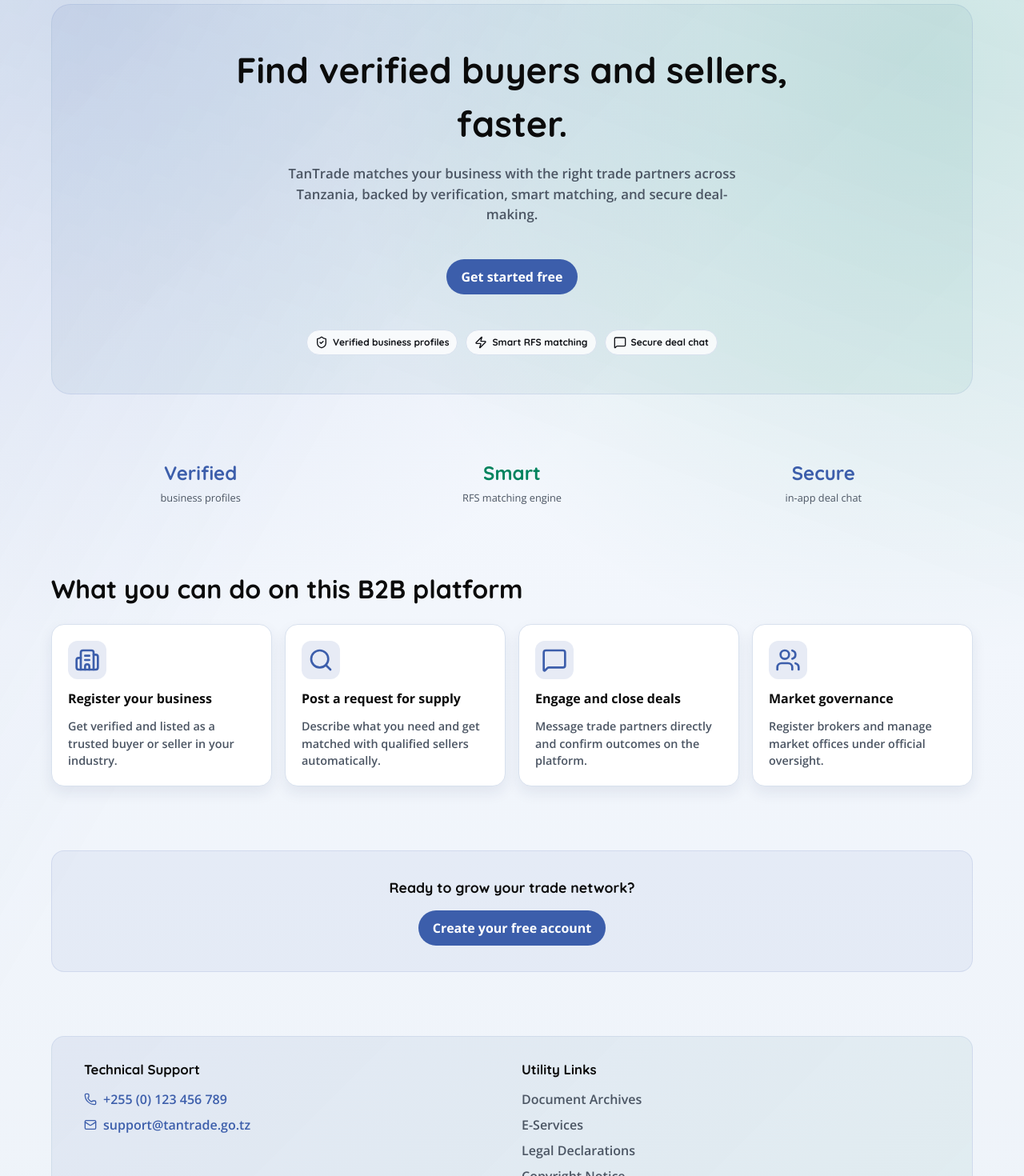
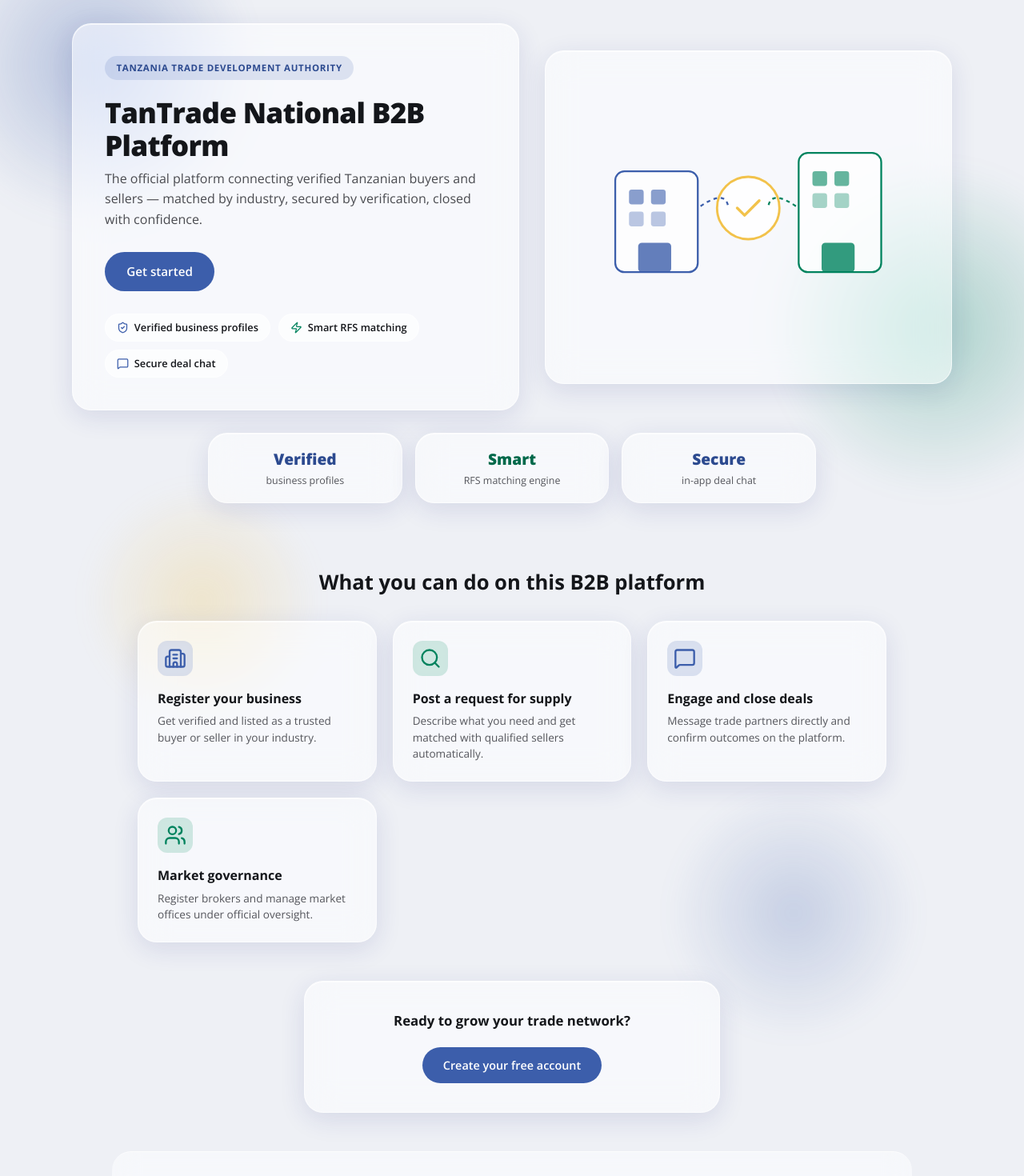
Before and after one commit to primachs/Tantrade-b2b-platform, a React (Vite) app in the folder Frontend/: page / in a window 1280 px wide. Shown: the part 80-1550 px from the top of the page at 80% size. Built offline with nearby package versions, Linux system fonts and the light colour scheme; no server answers.

Commit message:
Redesign landing page with glassmorphism, TanTrade National B2B Platform branding, and animations

```diff
--- a/Frontend/src/presentation/pages/LandingPage.tsx
+++ b/Frontend/src/presentation/pages/LandingPage.tsx
@@ -1,146 +1,226 @@
-import { ShieldCheck, Building2, Zap, Phone, Mail, FileText, Users, MessageSquare, Search } from "lucide-react";
+import { ShieldCheck, Zap, MessageSquare, Building2, Search, Users } from "lucide-react";
 import { motion } from "motion/react";
 
 type LandingPageProps = {
   onGetStarted: () => void;
 };
 
+const glassCard: React.CSSProperties = {
+  background: "rgba(255,255,255,0.55)",
+  backdropFilter: "blur(20px) saturate(150%)",
+  WebkitBackdropFilter: "blur(20px) saturate(150%)",
+  border: "1px solid rgba(255,255,255,0.6)",
+  borderRadius: "24px",
+  boxShadow: "0 8px 32px rgba(31,38,135,0.12), inset 0 1px 0 rgba(255,255,255,0.7)",
+};
+
 export const LandingPage = (_props: LandingPageProps) => {
   const services = [
     {
-      icon: <Building2 className="w-8 h-8" />,
+      icon: <Building2 className="w-7 h-7" />,
       title: "Register your business",
       desc: "Get verified and listed as a trusted buyer or seller in your industry.",
+      tint: "rgba(60,94,171,0.18)",
+      color: "#3c5eab",
     },
     {
-      icon: <Search className="w-8 h-8" />,
+      icon: <Search className="w-7 h-7" />,
       title: "Post a request for supply",
       desc: "Describe what you need and get matched with qualified sellers automatically.",
+      tint: "rgba(0,131,94,0.18)",
+      color: "#00835e",
     },
     {
-      icon: <MessageSquare className="w-8 h-8" />,
+      icon: <MessageSquare className="w-7 h-7" />,
       title: "Engage and close deals",
       desc: "Message trade partners directly and confirm outcomes on the platform.",
+      tint: "rgba(60,94,171,0.18)",
+      color: "#3c5eab",
     },
     {
-      icon: <Users className="w-8 h-8" />,
+      icon: <Users className="w-7 h-7" />,
       title: "Market governance",
       desc: "Register brokers and manage market offices under official oversight.",
+      tint: "rgba(0,131,94,0.18)",
+      color: "#00835e",
     },
   ];
 
   return (
-    <main className="page landing-home">
-      <motion.section
-        className="landing-hero"
-        initial={{ opacity: 0, y: 30 }}
+    <main style={{ position: "relative", overflow: "hidden", background: "#eef0f5", minHeight: "100vh" }}>
+      {/* Soft colored orbs for the glass panels to refract against */}
+      <div style={{ position: "absolute", top: "-100px", left: "-80px", width: "400px", height: "400px", borderRadius: "50%", background: "radial-gradient(circle, rgba(60,94,171,0.32), transparent 70%)", filter: "blur(15px)", pointerEvents: "none" }} />
+      <div style={{ position: "absolute", top: "220px", right: "-100px", width: "420px", height: "420px", borderRadius: "50%", background: "radial-gradient(circle, rgba(0,131,94,0.28), transparent 70%)", filter: "blur(15px)", pointerEvents: "none" }} />
+      <div style={{ position: "absolute", top: "620px", left: "8%", width: "300px", height: "300px", borderRadius: "50%", background: "radial-gradient(circle, rgba(242,194,75,0.24), transparent 70%)", filter: "blur(12px)", pointerEvents: "none" }} />
+      <div style={{ position: "absolute", top: "1000px", right: "10%", width: "320px", height: "320px", borderRadius: "50%", background: "radial-gradient(circle, rgba(60,94,171,0.22), transparent 70%)", filter: "blur(12px)", pointerEvents: "none" }} />
+
+      <div style={{ position: "relative", padding: "3rem 2rem" }}>
+        <div style={{ maxWidth: "1100px", margin: "0 auto", display: "grid", gridTemplateColumns: "1.1fr 1fr", gap: "2rem", alignItems: "center" }} className="hero-grid-responsive">
+          <motion.div
+            style={{ ...glassCard, padding: "2.5rem" }}
+            initial={{ opacity: 0, y: 24 }}
             animate={{ opacity: 1, y: 0 }}
-        transition={{ duration: 0.8, ease: "easeOut" }}
+            transition={{ duration: 0.6, ease: "easeOut" }}
           >
-        <div className="hero-wrapper">
-          <h1 className="hero-headline">Find verified buyers and sellers, faster.</h1>
-          <p className="hero-subheader">
-            TanTrade matches your business with the right trade partners across Tanzania, backed by verification, smart matching, and secure deal-making.
+            <span style={{ display: "inline-flex", alignItems: "center", background: "rgba(60,94,171,0.15)", color: "#2c4a8f", padding: "0.4rem 0.9rem", borderRadius: "999px", fontSize: "0.72rem", fontWeight: 700, letterSpacing: "0.06em", textTransform: "uppercase", marginBottom: "1.25rem" }}>
+              Tanzania Trade Development Authority
+            </span>
+            <h1 style={{ fontSize: "2.2rem", fontWeight: 800, color: "#14161a", margin: "0 0 0.6rem", letterSpacing: "-0.02em", lineHeight: 1.15 }}>
+              TanTrade National B2B Platform
+            </h1>
+            <p style={{ color: "#4a4b50", fontSize: "1rem", margin: "0 0 1.75rem", lineHeight: 1.6 }}>
+              The official platform connecting verified Tanzanian buyers and sellers — matched by industry, secured by verification, closed with confidence.
             </p>
-          <div className="hero-cta">
-            <button type="button" className="button button--primary" onClick={_props.onGetStarted}>
-              Get started free
+            <button
+              type="button"
+              onClick={_props.onGetStarted}
+              style={{ padding: "0.8rem 1.7rem", borderRadius: "999px", border: "none", background: "#3c5eab", color: "#fff", fontWeight: 600, fontSize: "0.95rem", cursor: "pointer", marginBottom: "1.75rem" }}
+            >
+              Get started
             </button>
+            <div style={{ display: "flex", gap: "0.6rem", flexWrap: "wrap" }}>
+              <span style={{ display: "inline-flex", alignItems: "center", gap: "0.4rem", background: "rgba(255,255,255,0.6)", border: "1px solid rgba(255,255,255,0.7)", padding: "0.45rem 0.9rem", borderRadius: "999px", fontSize: "0.8rem", fontWeight: 600, color: "#14161a" }}>
+                <ShieldCheck style={{ width: "15px", height: "15px", color: "#3c5eab" }} /> Verified business profiles
+              </span>
+              <span style={{ display: "inline-flex", alignItems: "center", gap: "0.4rem", background: "rgba(255,255,255,0.6)", border: "1px solid rgba(255,255,255,0.7)", padding: "0.45rem 0.9rem", borderRadius: "999px", fontSize: "0.8rem", fontWeight: 600, color: "#14161a" }}>
+                <Zap style={{ width: "15px", height: "15px", color: "#00835e" }} /> Smart RFS matching
+              </span>
+              <span style={{ display: "inline-flex", alignItems: "center", gap: "0.4rem", background: "rgba(255,255,255,0.6)", border: "1px solid rgba(255,255,255,0.7)", padding: "0.45rem 0.9rem", borderRadius: "999px", fontSize: "0.8rem", fontWeight: 600, color: "#14161a" }}>
+                <MessageSquare style={{ width: "15px", height: "15px", color: "#3c5eab" }} /> Secure deal chat
+              </span>
             </div>
-          <div className="hero-pills">
-            <span className="pill"><ShieldCheck className="icon" /> Verified business profiles</span>
-            <span className="pill"><Zap className="icon" /> Smart RFS matching</span>
-            <span className="pill"><MessageSquare className="icon" /> Secure deal chat</span>
+          </motion.div>
+
+          <motion.div
+            style={{ ...glassCard, padding: "1.5rem" }}
+            initial={{ opacity: 0, y: 24 }}
+            animate={{ opacity: 1, y: 0 }}
+            transition={{ duration: 0.65, ease: "easeOut", delay: 0.15 }}
+          >
+            <svg viewBox="0 0 400 320" style={{ width: "100%", height: "auto" }}>
+              <rect x="55" y="110" width="90" height="110" rx="10" fill="rgba(255,255,255,0.7)" stroke="#3c5eab" strokeWidth="2" />
+              <rect x="70" y="130" width="16" height="16" rx="3" fill="#3c5eab" opacity="0.6" />
+              <rect x="94" y="130" width="16" height="16" rx="3" fill="#3c5eab" opacity="0.6" />
+              <rect x="70" y="154" width="16" height="16" rx="3" fill="#3c5eab" opacity="0.35" />
+              <rect x="94" y="154" width="16" height="16" rx="3" fill="#3c5eab" opacity="0.35" />
+              <rect x="80" y="188" width="36" height="32" rx="4" fill="#3c5eab" opacity="0.8" />
+              <rect x="255" y="90" width="90" height="130" rx="10" fill="rgba(255,255,255,0.7)" stroke="#00835e" strokeWidth="2" />
+              <rect x="270" y="110" width="16" height="16" rx="3" fill="#00835e" opacity="0.6" />
+              <rect x="294" y="110" width="16" height="16" rx="3" fill="#00835e" opacity="0.6" />
+              <rect x="270" y="134" width="16" height="16" rx="3" fill="#00835e" opacity="0.35" />
+              <rect x="294" y="134" width="16" height="16" rx="3" fill="#00835e" opacity="0.35" />
+              <rect x="280" y="188" width="36" height="32" rx="4" fill="#00835e" opacity="0.8" />
+              <circle cx="200" cy="150" r="34" fill="rgba(255,255,255,0.85)" stroke="#f2c24b" strokeWidth="2.5" />
+              <path d="M188 150 l8 8 l16 -16" stroke="#f2c24b" strokeWidth="3" fill="none" strokeLinecap="round" strokeLinejoin="round" />
+              <path d="M148 148 Q175 130 178 148" stroke="#3c5eab" strokeWidth="2" fill="none" strokeDasharray="4 4" />
+              <path d="M252 148 Q225 130 222 148" stroke="#00835e" strokeWidth="2" fill="none" strokeDasharray="4 4" />
+            </svg>
+          </motion.div>
         </div>
+
+        <motion.div
+          style={{ maxWidth: "760px", margin: "1.75rem auto 0", display: "flex", gap: "1rem", flexWrap: "wrap" }}
+          initial={{ opacity: 0 }}
+          whileInView={{ opacity: 1 }}
+          viewport={{ once: true, margin: "-60px" }}
+          transition={{ duration: 0.5 }}
+        >
+          <div style={{ ...glassCard, flex: 1, minWidth: "160px", padding: "1.1rem 1.5rem", textAlign: "center" }}>
+            <p style={{ fontSize: "1.2rem", fontWeight: 800, color: "#2c4a8f", margin: 0 }}>Verified</p>
+            <p style={{ fontSize: "0.78rem", color: "#55565c", margin: "0.2rem 0 0" }}>business profiles</p>
           </div>
-      </motion.section>
+          <div style={{ ...glassCard, flex: 1, minWidth: "160px", padding: "1.1rem 1.5rem", textAlign: "center" }}>
+            <p style={{ fontSize: "1.2rem", fontWeight: 800, color: "#00694a", margin: 0 }}>Smart</p>
+            <p style={{ fontSize: "0.78rem", color: "#55565c", margin: "0.2rem 0 0" }}>RFS matching engine</p>
+          </div>
+          <div style={{ ...glassCard, flex: 1, minWidth: "160px", padding: "1.1rem 1.5rem", textAlign: "center" }}>
+            <p style={{ fontSize: "1.2rem", fontWeight: 800, color: "#2c4a8f", margin: 0 }}>Secure</p>
+            <p style={{ fontSize: "0.78rem", color: "#55565c", margin: "0.2rem 0 0" }}>in-app deal chat</p>
+          </div>
+        </motion.div>
+      </div>
 
       <motion.section
-        className="stats-row"
+        style={{ position: "relative", maxWidth: "1000px", margin: "0 auto", padding: "2rem 2rem 3rem" }}
         initial={{ opacity: 0 }}
         whileInView={{ opacity: 1 }}
         viewport={{ once: true, margin: "-100px" }}
         transition={{ duration: 0.6 }}
       >
-        <div className="stat-item">
-          <p className="landing-stat-value landing-stat-value--blue">Verified</p>
-          <p className="landing-stat-label">business profiles</p>
+        <h2 style={{ textAlign: "center", fontSize: "1.6rem", fontWeight: 700, color: "#14161a", margin: "0 0 1.75rem" }}>
+          What you can do on this B2B platform
+        </h2>
+        <div style={{ display: "grid", gridTemplateColumns: "repeat(auto-fit, minmax(220px, 1fr))", gap: "1.25rem" }}>
+          {services.map((service) => (
+            <div key={service.title} style={{ ...glassCard, padding: "1.5rem" }}>
+              <div style={{ width: "44px", height: "44px", borderRadius: "12px", background: service.tint, backdropFilter: "blur(4px)", display: "flex", alignItems: "center", justifyContent: "center", marginBottom: "1rem", color: service.color }}>
+                {service.icon}
               </div>
-        <div className="stat-item">
-          <p className="landing-stat-value landing-stat-value--green">Smart</p>
-          <p className="landing-stat-label">RFS matching engine</p>
-        </div>
-        <div className="stat-item">
-          <p className="landing-stat-value landing-stat-value--blue">Secure</p>
-          <p className="landing-stat-label">in-app deal chat</p>
-        </div>
-      </motion.section>
-
-      <motion.section
-        className="service-matrix"
-        id="service-matrix"
-        initial={{ opacity: 0 }}
-        whileInView={{ opacity: 1 }}
-        viewport={{ once: true, margin: "-100px" }}
-        transition={{ duration: 0.6 }}
-      >
-        <h2>What you can do on this B2B platform</h2>
-        <div className="service-grid">
-          {services.map((service) => (
-            <div key={service.title} className="service-card">
-              <div className="service-icon">{service.icon}</div>
-              <h3>{service.title}</h3>
-              <p>{service.desc}</p>
+              <h3 style={{ margin: "0 0 0.4rem", fontSize: "1rem", fontWeight: 700, color: "#14161a" }}>{service.title}</h3>
+              <p style={{ margin: 0, fontSize: "0.85rem", color: "#55565c", lineHeight: 1.5 }}>{service.desc}</p>
             </div>
           ))}
         </div>
       </motion.section>
 
       <motion.section
-        className="closing-cta"
+        style={{ position: "relative", textAlign: "center", padding: "0 2rem 3rem" }}
         initial={{ opacity: 0 }}
         whileInView={{ opacity: 1 }}
         viewport={{ once: true }}
         transition={{ duration: 0.6 }}
       >
-        <p className="closing-cta__title">Ready to grow your trade network?</p>
-        <button type="button" className="button button--primary" onClick={_props.onGetStarted}>
+        <div style={{ ...glassCard, maxWidth: "520px", margin: "0 auto", padding: "2.25rem" }}>
+          <p style={{ fontWeight: 700, color: "#14161a", margin: "0 0 1.25rem", fontSize: "1.05rem" }}>Ready to grow your trade network?</p>
+          <button
+            type="button"
+            onClick={_props.onGetStarted}
+            style={{ padding: "0.75rem 1.6rem", borderRadius: "999px", border: "none", background: "#3c5eab", color: "#fff", fontWeight: 600, fontSize: "0.9rem", cursor: "pointer" }}
+          >
             Create your free account
           </button>
+        </div>
       </motion.section>
 
       <motion.section
-        className="support-footer"
-        id="support-footer"
+        style={{ position: "relative", background: "rgba(255,255,255,0.5)", backdropFilter: "blur(16px) saturate(150%)", WebkitBackdropFilter: "blur(16px) saturate(150%)", borderTop: "1px solid rgba(255,255,255,0.6)", borderRadius: "24px 24px 0 0", maxWidth: "1000px", margin: "0 auto", padding: "2rem" }}
         initial={{ opacity: 0 }}
         whileInView={{ opacity: 1 }}
         viewport={{ once: true }}
         transition={{ duration: 0.6 }}
       >
-        <div className="support-grid">
-          <div className="support-block">
-            <h3>Technical Support</h3>
-            <a href="tel:+255123456789" className="support-link">
-              <Phone className="icon" /> +255 (0) 123 456 789
+        <div style={{ display: "flex", justifyContent: "space-between", flexWrap: "wrap", gap: "1.5rem", marginBottom: "1.25rem" }}>
+          <div>
+            <h3 style={{ margin: "0 0 0.6rem", fontSize: "0.95rem", fontWeight: 700, color: "#14161a" }}>Technical Support</h3>
+            <a href="tel:+255123456789" style={{ display: "flex", alignItems: "center", gap: "0.4rem", color: "#2c4a8f", fontSize: "0.85rem", marginBottom: "0.3rem", textDecoration: "none" }}>
+              +255 (0) 123 456 789
             </a>
-            <a href="mailto:support@tantrade.go.tz" className="support-link">
-              <Mail className="icon" /> support@tantrade.go.tz
+            <a href="mailto:support@tantrade.go.tz" style={{ display: "flex", alignItems: "center", gap: "0.4rem", color: "#2c4a8f", fontSize: "0.85rem", textDecoration: "none" }}>
+              support@tantrade.go.tz
             </a>
           </div>
-          <div className="support-block">
-            <h3>Utility Links</h3>
-            <ul className="utility-links">
-              <li><a href="#archives">Document Archives</a></li>
-              <li><a href="#e-services">E-Services</a></li>
-              <li><a href="#legal">Legal Declarations</a></li>
-              <li><a href="#copyright">Copyright Notice</a></li>
+          <div>
+            <h3 style={{ margin: "0 0 0.6rem", fontSize: "0.95rem", fontWeight: 700, color: "#14161a" }}>Utility Links</h3>
+            <ul style={{ listStyle: "none", padding: 0, margin: 0, display: "flex", flexDirection: "column", gap: "0.3rem" }}>
+              <li><a href="#archives" style={{ color: "#55565c", fontSize: "0.85rem", textDecoration: "none" }}>Document Archives</a></li>
+              <li><a href="#e-services" style={{ color: "#55565c", fontSize: "0.85rem", textDecoration: "none" }}>E-Services</a></li>
+              <li><a href="#legal" style={{ color: "#55565c", fontSize: "0.85rem", textDecoration: "none" }}>Legal Declarations</a></li>
+              <li><a href="#copyright" style={{ color: "#55565c", fontSize: "0.85rem", textDecoration: "none" }}>Copyright Notice</a></li>
             </ul>
           </div>
         </div>
-        <div className="footer-meta">
-          <p>&copy; 2026 Tanzania Trade Development Authority. All rights reserved.</p>
-        </div>
+        <p style={{ textAlign: "center", fontSize: "0.8rem", color: "#55565c", margin: 0 }}>
+          &copy; 2026 Tanzania Trade Development Authority. All rights reserved.
+        </p>
       </motion.section>
+
+      <style>{`
+        @media (max-width: 800px) {
+          .hero-grid-responsive {
+            grid-template-columns: 1fr !important;
+          }
+        }
+      `}</style>
     </main>
   );
 };
```
Also changed, not shown: 3 other files (tests, documents, lock files or other folders). Lines whose indentation alone changed are shown as unchanged.
